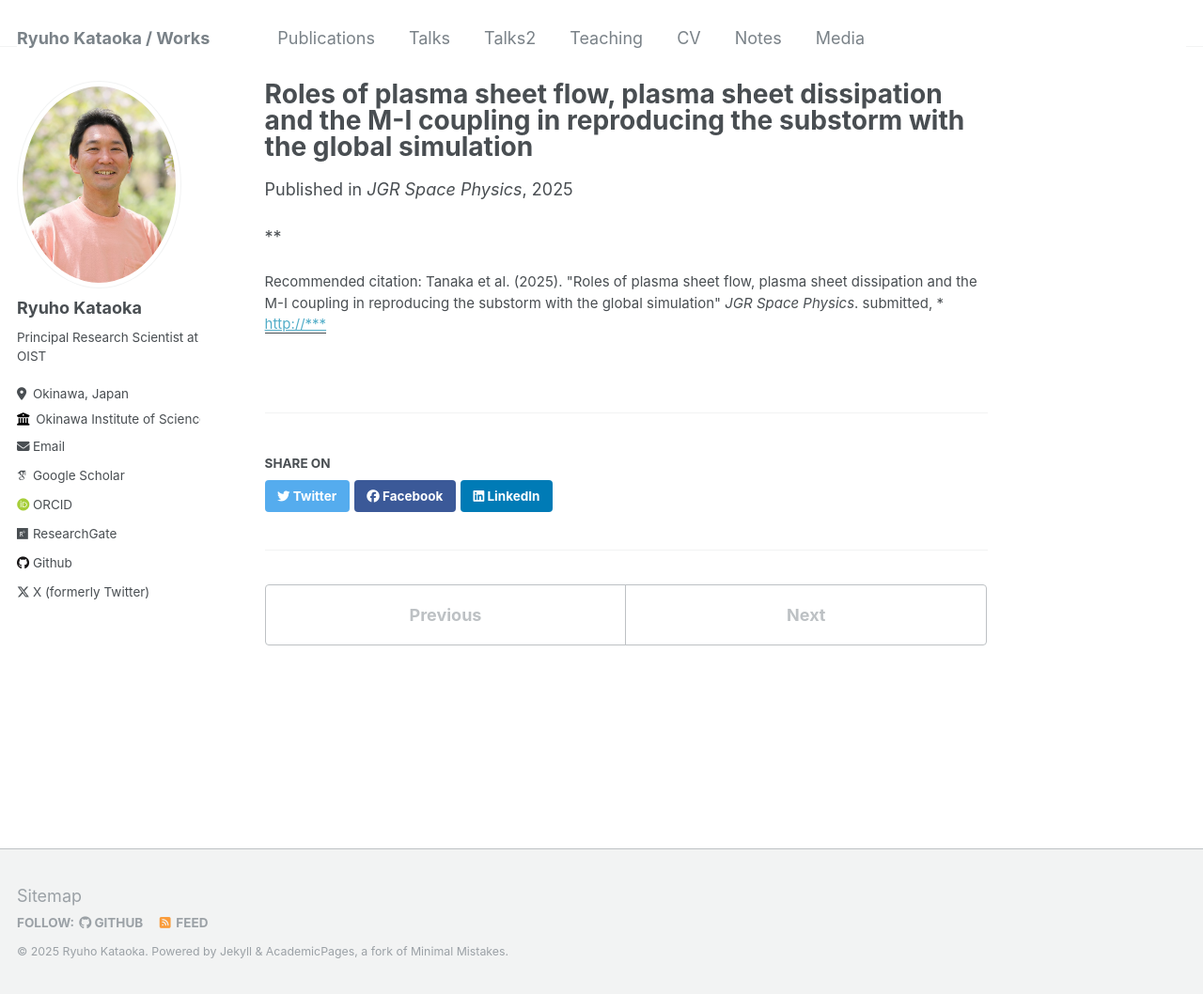
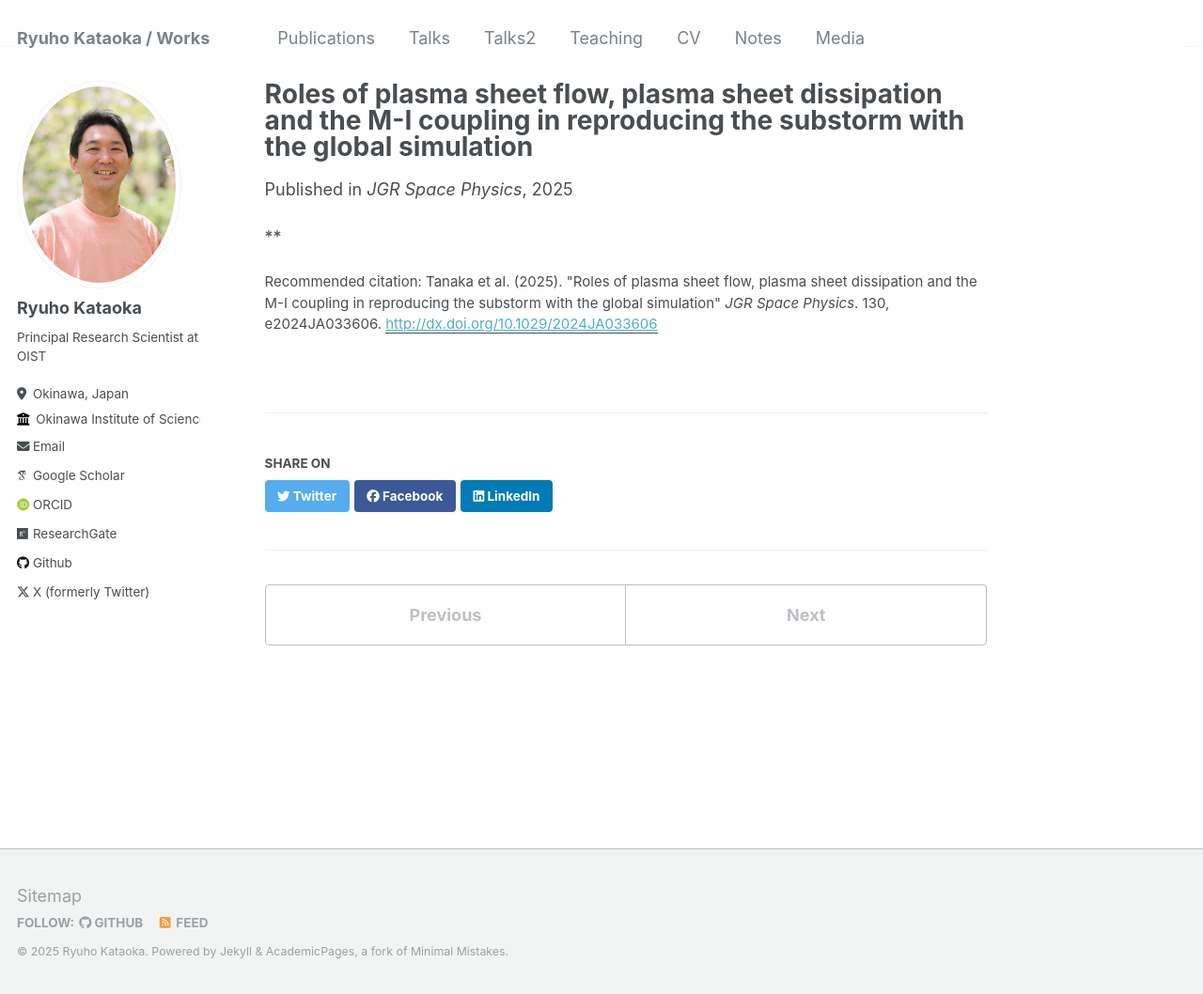
Before and after one commit to ryuhokataoka/ryuhokataoka.github.io, a Jekyll site: the page built from _publications/2025-05-09-reppu.md, in a window 1280 px wide and 1058 px high. Shown: the whole window at 94% size. Built offline with Jekyll 4.4.1, drawn with Linux system fonts in a browser that asks for light colours; some web fonts are replaced.

Commit message:
Update 2025-05-09-reppu.md

```diff
--- a/_publications/2025-05-09-reppu.md
+++ b/_publications/2025-05-09-reppu.md
@@ -1,12 +1,12 @@
 ---
 title: "Roles of plasma sheet flow, plasma sheet dissipation and the M-I coupling in reproducing the substorm with the global simulation"
 collection: publications
-permalink: /publication/2025-05-09-reppu
-excerpt: 'REPPU (submitted)'
-date: 2025-05-09
+permalink: /publication/2025-09-15-reppu
+excerpt: 'REPPU substorm'
+date: 2025-09-15
 venue: 'JGR Space Physics'
-paperurl: 'http://***'
-citation: 'Tanaka et al. (2025). &quot;Roles of plasma sheet flow, plasma sheet dissipation and the M-I coupling in reproducing the substorm with the global simulation&quot; <i>JGR Space Physics</i>. submitted, *'
+paperurl: 'http://dx.doi.org/10.1029/2024JA033606'
+citation: 'Tanaka et al. (2025). &quot;Roles of plasma sheet flow, plasma sheet dissipation and the M-I coupling in reproducing the substorm with the global simulation&quot; <i>JGR Space Physics</i>. 130, e2024JA033606.'
 ---
 
 **
```
